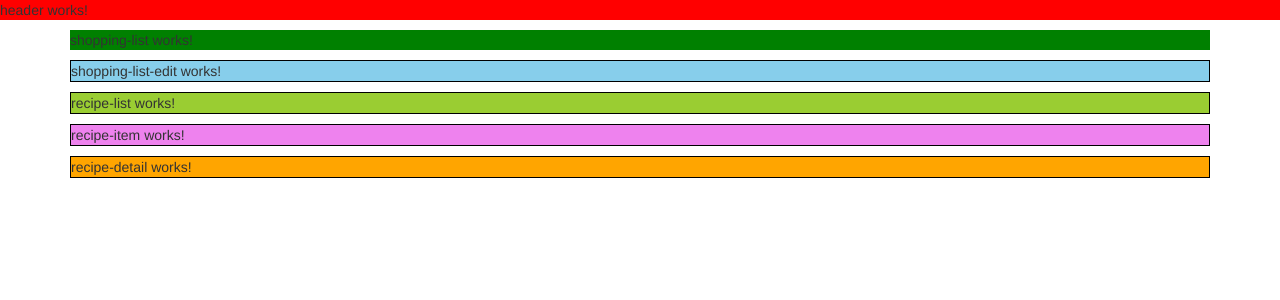
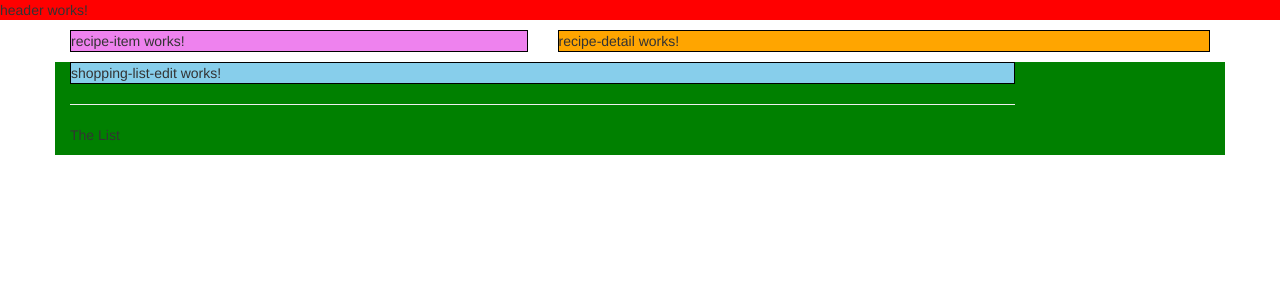
Before and after one commit to wroclawianka/cookbook, an Angular app: page / in a window 1280 px wide. Shown: the top 300 px of the page. Built offline with nearby package versions, Linux system fonts and the light colour scheme.

Commit message:
structure of the app created

```diff
--- a/src/app/app.component.html
+++ b/src/app/app.component.html
@@ -1,13 +1,9 @@
 <app-header></app-header>
 <div class="container">
-  <div class="container"></div>
-  <div class="col-3-md">
-    <app-shopping-list></app-shopping-list>
-    <app-shopping-list-edit></app-shopping-list-edit>
-  </div>
-  <div class="col-3-md">
-    <app-recipe-list></app-recipe-list>
-    <app-recipe-item></app-recipe-item>
-    <app-recipe-detail></app-recipe-detail>
+  <div class="row">
+    <div class="col-md-12">
+      <app-recipe-book></app-recipe-book>
+      <app-shopping-list></app-shopping-list>
+    </div>
   </div>
 </div>
--- a/src/app/components/recipe-book/recipe-book.component.html
+++ b/src/app/components/recipe-book/recipe-book.component.html
@@ -1,3 +1,8 @@
-<p>
-  recipe-book works!
-</p>
+<div class="row">
+  <div class="col-md-5">
+    <app-recipe-list></app-recipe-list>
+  </div>
+<div class="col-md-7">
+  <app-recipe-detail></app-recipe-detail>
+</div>
+</div>
--- a/src/app/components/recipe-book/recipe-list/recipe-list.component.css
+++ b/src/app/components/recipe-book/recipe-list/recipe-list.component.css
@@ -1,4 +1,3 @@
 * {
     background: yellowgreen;
-    border: 1px solid black;
 }
--- a/src/app/components/recipe-book/recipe-list/recipe-list.component.html
+++ b/src/app/components/recipe-book/recipe-list/recipe-list.component.html
@@ -1,3 +1 @@
-<p>
-  recipe-list works!
-</p>
+<app-recipe-item></app-recipe-item>
--- a/src/app/components/shopping-list/shopping-list.component.html
+++ b/src/app/components/shopping-list/shopping-list.component.html
@@ -1,3 +1,7 @@
-<p>
-  shopping-list works!
-</p>
+<div class="row">
+    <div class="col-xs-10">
+      <app-shopping-list-edit></app-shopping-list-edit>
+      <hr>
+      <p>The List</p>
+    </div>
+  </div>
```
